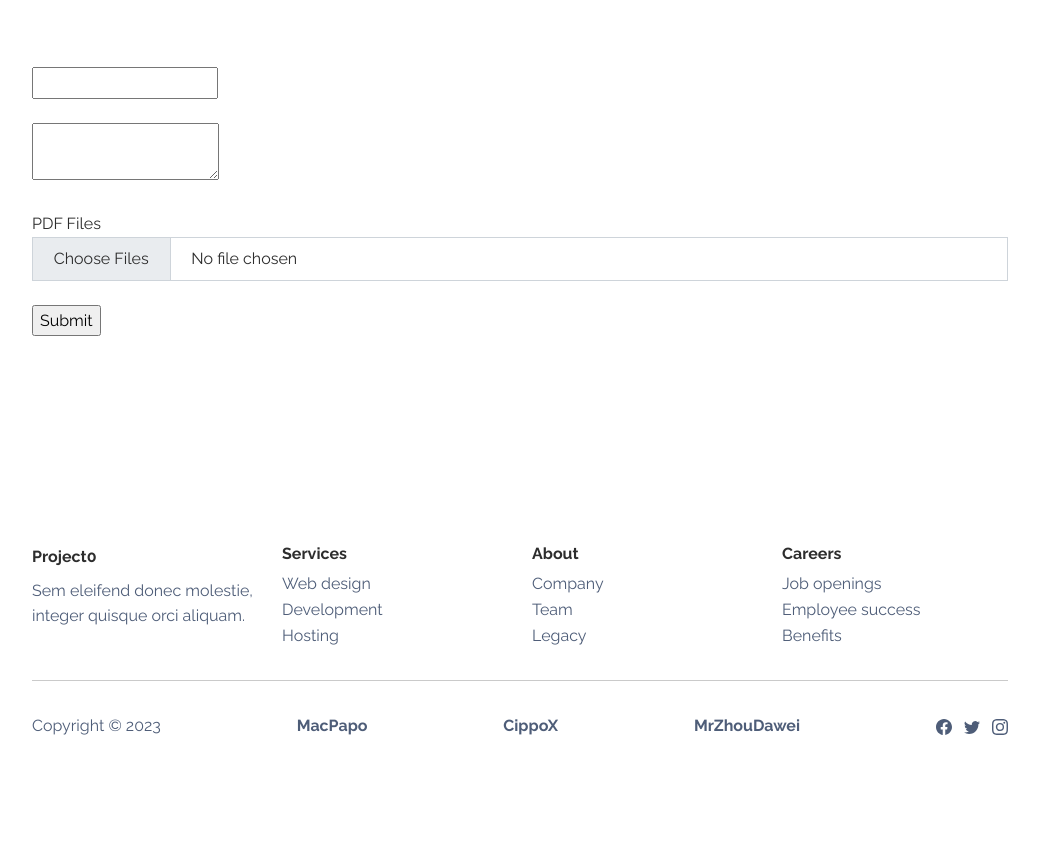
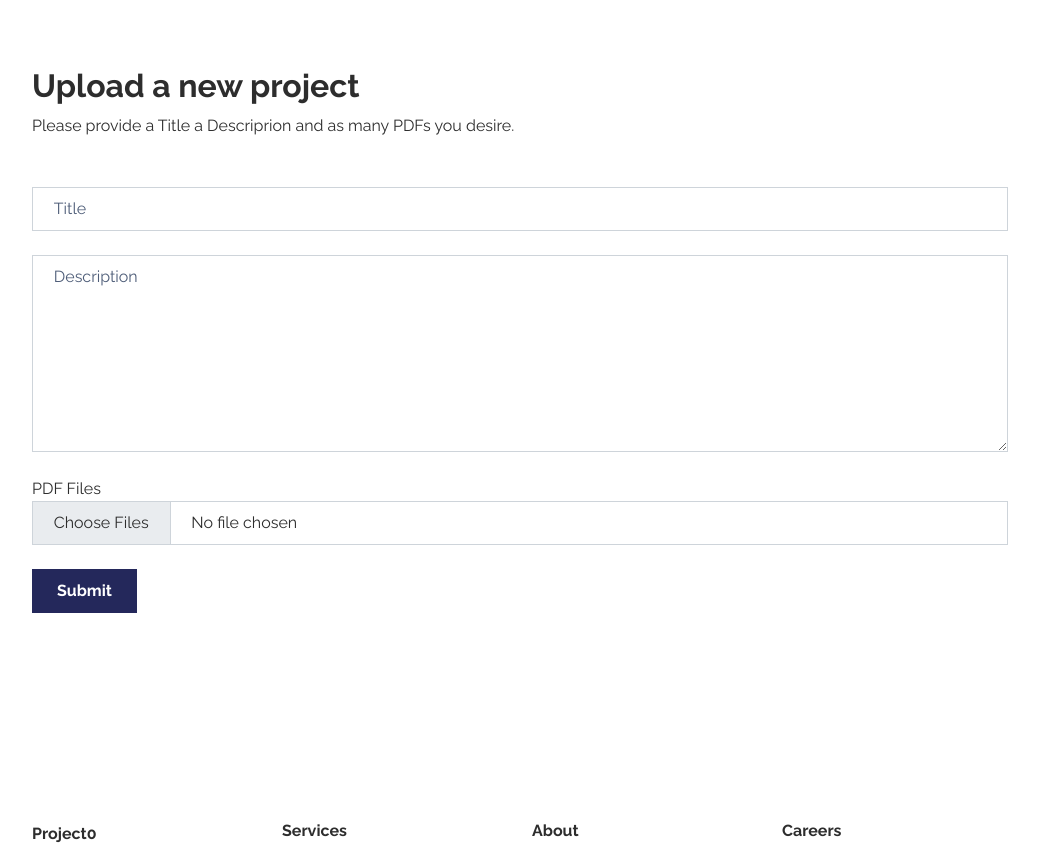
Before and after one commit to MacPapo/Paper-Review, a Python web app: template flask/app/templates/upload.html in a window 1280 px wide. Shown: the part 77-929 px from the top of the page, without its empty margins (120-1159 px from the left). Before the commit the page ends 812 px from the top, so only its background shows below. Run offline with Jinja, Linux system fonts and the light colour scheme; the template is opened without the code that fills it: most values are stand-ins (such as "Sample title", 1, 10 or a date in 2020); form fields are guessed from the names that the template uses; some libraries are stand-ins or nearby versions.

Commit message:
added style to upload.html

```diff
--- a/flask/app/templates/upload.html
+++ b/flask/app/templates/upload.html
@@ -5,22 +5,31 @@
     <div class="container py-md-5">
         <div class="row">
             <div class="mb-3">
-                <form method="POST" enctype="multipart/form-data">
+                <h2 class="display-8 fw-bold mb-2">Upload a new project</h2>
+                <p class="display-8 mb-5">Please provide a Title a Descriprion and as many PDFs you desire.</p>
+                <form method="POST" enctype="multipart/form-data" class="needs-validation" novalidate>
                     {{ form.hidden_tag() }}
                     <div class="form-group mb-4">
-                        {{ form.title() }}
+                        {{ form.title(class="form-control", placeholder="Title", required=True) }}
+                        <div class="invalid-feedback">
+                            Please provide a valid title.
+                        </div>
                     </div>
                     <div class="form-group mb-4">
-                        {{ form.description() }}
+                        {{ form.description(class="form-control", placeholder="Description", rows="7", required=True) }}
+                        <div class="invalid-feedback">
+                            Please provide a valid description.
+                        </div>
                     </div>
                     <div class="form-group mb-4">
                         <label for="{{ form.pdfs.id }}">PDF Files</label>
                         <input type="file" class="form-control" id="{{ form.pdfs.id }}" name="{{ form.pdfs.name }}" accept=".pdf" multiple>
                     </div>
-                    {{ form.submit() }}
+                    {{ form.submit(class="btn btn-primary") }}
                 </form>
             </div>
         </div>
     </div>
 </section>
+
 {% endblock %}
```
